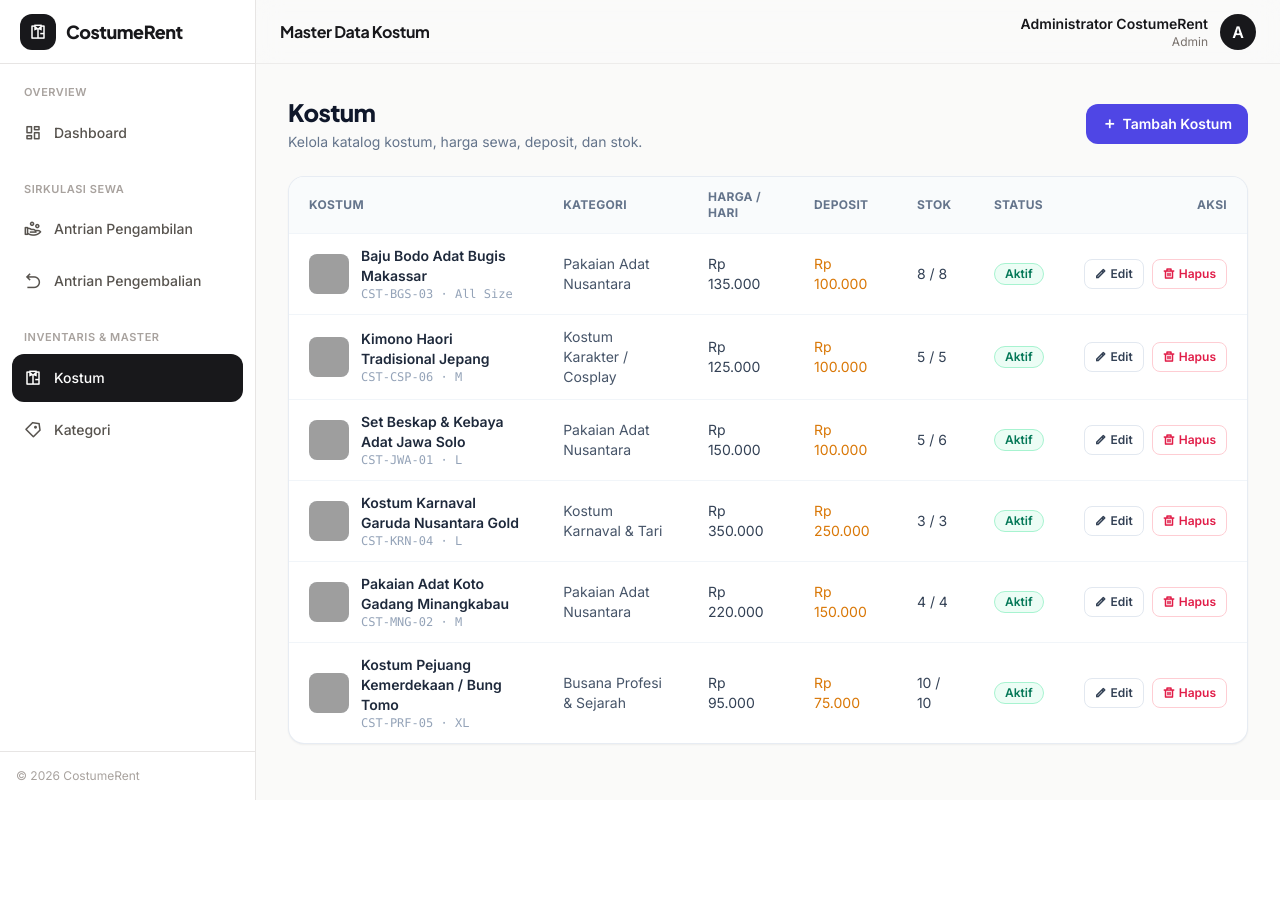
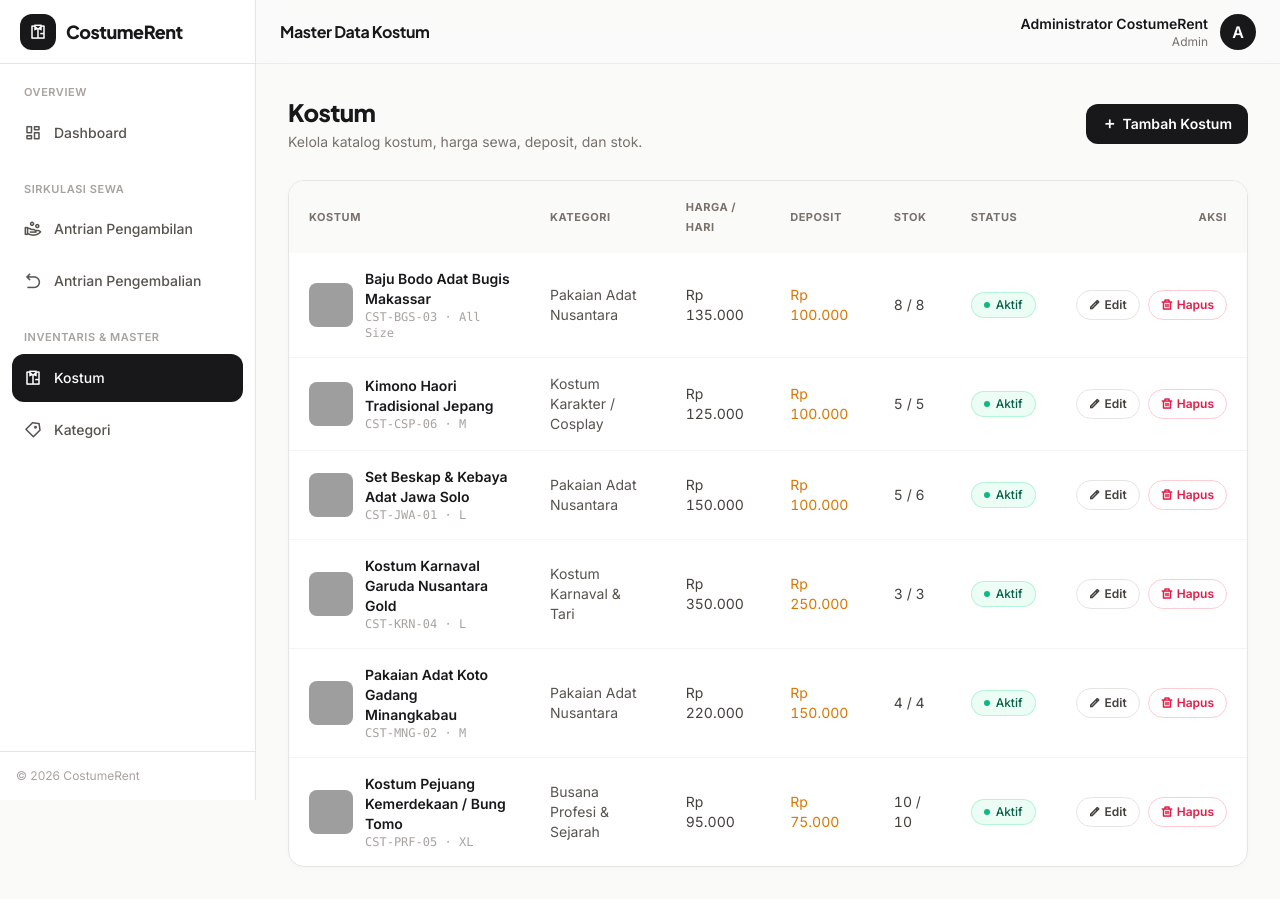
Before and after one commit to bobss11/costumerent, a Laravel app: page /admin/costumes in a window 1280 px wide. Before the commit the page ends 800 px from the top, so only its background shows below. Run offline with Laravel 12, Linux system fonts and the light colour scheme; a user stored in the database is signed in; data comes from the database, SQL or seed files in the repository; some libraries are stand-ins or nearby versions; grey boxes are pictures that could not be loaded.

Commit message:
redesign: costume & category master data tables and forms

```diff
--- a/resources/views/admin/categories/create.blade.php
+++ b/resources/views/admin/categories/create.blade.php
@@ -5,10 +5,10 @@
 
 @section('content')
     <div class="mx-auto max-w-2xl">
-        <a href="{{ route('admin.categories.index') }}" class="mb-4 inline-flex items-center gap-1.5 text-sm font-medium text-slate-500 transition hover:text-slate-800">
+        <a href="{{ route('admin.categories.index') }}" class="mb-4 inline-flex items-center gap-1.5 text-sm font-medium text-stone-500 transition hover:text-zinc-900">
             <i class="ri-arrow-left-line"></i> Kembali ke daftar kategori
         </a>
-        <form method="POST" action="{{ route('admin.categories.store') }}" class="rounded-2xl border border-slate-200/80 bg-white p-6 shadow-sm">
+        <form method="POST" action="{{ route('admin.categories.store') }}" class="rounded-2xl border border-stone-200 bg-white p-6 shadow-soft">
             @csrf
             @include('admin.categories._form')
         </form>
--- a/resources/views/admin/categories/edit.blade.php
+++ b/resources/views/admin/categories/edit.blade.php
@@ -5,10 +5,10 @@
 
 @section('content')
     <div class="mx-auto max-w-2xl">
-        <a href="{{ route('admin.categories.index') }}" class="mb-4 inline-flex items-center gap-1.5 text-sm font-medium text-slate-500 transition hover:text-slate-800">
+        <a href="{{ route('admin.categories.index') }}" class="mb-4 inline-flex items-center gap-1.5 text-sm font-medium text-stone-500 transition hover:text-zinc-900">
             <i class="ri-arrow-left-line"></i> Kembali ke daftar kategori
         </a>
-        <form method="POST" action="{{ route('admin.categories.update', $category) }}" class="rounded-2xl border border-slate-200/80 bg-white p-6 shadow-sm">
+        <form method="POST" action="{{ route('admin.categories.update', $category) }}" class="rounded-2xl border border-stone-200 bg-white p-6 shadow-soft">
             @csrf
             @method('PUT')
             @include('admin.categories._form')
--- a/resources/views/admin/costumes/create.blade.php
+++ b/resources/views/admin/costumes/create.blade.php
@@ -5,10 +5,10 @@
 
 @section('content')
     <div class="mx-auto max-w-3xl">
-        <a href="{{ route('admin.costumes.index') }}" class="mb-4 inline-flex items-center gap-1.5 text-sm font-medium text-slate-500 transition hover:text-slate-800">
+        <a href="{{ route('admin.costumes.index') }}" class="mb-4 inline-flex items-center gap-1.5 text-sm font-medium text-stone-500 transition hover:text-zinc-900">
             <i class="ri-arrow-left-line"></i> Kembali ke daftar kostum
         </a>
-        <form method="POST" action="{{ route('admin.costumes.store') }}" class="rounded-2xl border border-slate-200/80 bg-white p-6 shadow-sm">
+        <form method="POST" action="{{ route('admin.costumes.store') }}" class="rounded-2xl border border-stone-200 bg-white p-6 shadow-soft">
             @csrf
             @include('admin.costumes._form')
         </form>
--- a/resources/views/admin/costumes/edit.blade.php
+++ b/resources/views/admin/costumes/edit.blade.php
@@ -5,10 +5,10 @@
 
 @section('content')
     <div class="mx-auto max-w-3xl">
-        <a href="{{ route('admin.costumes.index') }}" class="mb-4 inline-flex items-center gap-1.5 text-sm font-medium text-slate-500 transition hover:text-slate-800">
+        <a href="{{ route('admin.costumes.index') }}" class="mb-4 inline-flex items-center gap-1.5 text-sm font-medium text-stone-500 transition hover:text-zinc-900">
             <i class="ri-arrow-left-line"></i> Kembali ke daftar kostum
         </a>
-        <form method="POST" action="{{ route('admin.costumes.update', $costume) }}" class="rounded-2xl border border-slate-200/80 bg-white p-6 shadow-sm">
+        <form method="POST" action="{{ route('admin.costumes.update', $costume) }}" class="rounded-2xl border border-stone-200 bg-white p-6 shadow-soft">
             @csrf
             @method('PUT')
             @include('admin.costumes._form')
--- a/resources/views/admin/costumes/index.blade.php
+++ b/resources/views/admin/costumes/index.blade.php
@@ -17,67 +17,67 @@
         </div>
     @endif
 
-    <div class="mb-6 flex flex-wrap items-center justify-between gap-3">
+    <div class="mb-7 flex flex-wrap items-center justify-between gap-3">
         <div>
-            <h2 class="text-2xl font-extrabold tracking-tight text-slate-900">Kostum</h2>
-            <p class="mt-1 text-sm text-slate-500">Kelola katalog kostum, harga sewa, deposit, dan stok.</p>
+            <h2 class="font-display text-2xl font-extrabold tracking-tight text-zinc-900">Kostum</h2>
+            <p class="mt-1 text-sm text-stone-500">Kelola katalog kostum, harga sewa, deposit, dan stok.</p>
         </div>
         <a href="{{ route('admin.costumes.create') }}"
-           class="inline-flex items-center gap-1.5 rounded-xl bg-indigo-600 px-4 py-2.5 text-sm font-semibold text-white transition hover:bg-indigo-700">
+           class="inline-flex items-center gap-1.5 rounded-xl bg-zinc-900 px-4 py-2.5 text-sm font-semibold text-white transition hover:bg-zinc-800">
             <i class="ri-add-line"></i> Tambah Kostum
         </a>
     </div>
 
-    <div class="overflow-hidden rounded-2xl border border-slate-200/80 bg-white shadow-sm">
+    <div class="overflow-hidden rounded-2xl border border-stone-200 bg-white shadow-soft">
         <div class="overflow-x-auto">
-            <table class="min-w-full divide-y divide-slate-100 text-sm">
-                <thead class="bg-slate-50/80 text-left text-xs font-semibold uppercase tracking-wide text-slate-500">
+            <table class="min-w-full text-sm">
+                <thead class="bg-stone-50 text-left text-[11px] font-semibold uppercase tracking-wider text-stone-500">
                     <tr>
-                        <th class="px-5 py-3">Kostum</th>
-                        <th class="px-5 py-3">Kategori</th>
-                        <th class="px-5 py-3">Harga / Hari</th>
-                        <th class="px-5 py-3">Deposit</th>
-                        <th class="px-5 py-3">Stok</th>
-                        <th class="px-5 py-3">Status</th>
-                        <th class="px-5 py-3 text-right">Aksi</th>
+                        <th class="px-5 py-4">Kostum</th>
+                        <th class="px-5 py-4">Kategori</th>
+                        <th class="px-5 py-4">Harga / Hari</th>
+                        <th class="px-5 py-4">Deposit</th>
+                        <th class="px-5 py-4">Stok</th>
+                        <th class="px-5 py-4">Status</th>
+                        <th class="px-5 py-4 text-right">Aksi</th>
                     </tr>
                 </thead>
-                <tbody class="divide-y divide-slate-100">
+                <tbody class="divide-y divide-stone-100">
                     @forelse($costumes as $costume)
-                        <tr class="hover:bg-slate-50/60">
-                            <td class="px-5 py-3">
+                        <tr class="hover:bg-stone-50/80">
+                            <td class="px-5 py-4">
                                 <div class="flex items-center gap-3">
-                                    <div class="h-10 w-10 flex-shrink-0 overflow-hidden rounded-lg bg-slate-100">
+                                    <div class="h-11 w-11 flex-shrink-0 overflow-hidden rounded-lg bg-stone-100">
                                         <img src="{{ $costume->image_url }}" alt="{{ $costume->name }}" onerror="this.onerror=null;this.src='{{ asset('images/costume-placeholder.svg') }}';" class="h-full w-full object-cover">
                                     </div>
                                     <div>
-                                        <p class="font-semibold text-slate-800">{{ $costume->name }}</p>
-                                        <p class="font-mono text-xs text-slate-400">{{ $costume->code }} · {{ $costume->size }}</p>
+                                        <p class="font-semibold text-zinc-900">{{ $costume->name }}</p>
+                                        <p class="font-mono text-xs tabular-nums text-stone-400">{{ $costume->code }} · {{ $costume->size }}</p>
                                     </div>
                                 </div>
                             </td>
-                            <td class="px-5 py-3 text-slate-600">{{ $costume->category->name ?? '—' }}</td>
-                            <td class="px-5 py-3 text-slate-700">{{ rupiah($costume->rental_price_per_day) }}</td>
-                            <td class="px-5 py-3 text-amber-600">{{ rupiah($costume->deposit_amount) }}</td>
-                            <td class="px-5 py-3 text-slate-700">{{ $costume->stock_available }} / {{ $costume->stock_total }}</td>
-                            <td class="px-5 py-3">
+                            <td class="px-5 py-4 text-stone-600">{{ $costume->category->name ?? '—' }}</td>
+                            <td class="px-5 py-4 tabular-nums text-stone-700">{{ rupiah($costume->rental_price_per_day) }}</td>
+                            <td class="px-5 py-4 tabular-nums text-accent">{{ rupiah($costume->deposit_amount) }}</td>
+                            <td class="px-5 py-4 tabular-nums text-stone-700">{{ $costume->stock_available }} / {{ $costume->stock_total }}</td>
+                            <td class="px-5 py-4">
                                 @if($costume->is_active)
-                                    <span class="inline-flex items-center gap-1 rounded-full border border-emerald-200 bg-emerald-50 px-2.5 py-0.5 text-xs font-semibold text-emerald-700">Aktif</span>
+                                    <span class="inline-flex items-center gap-1.5 rounded-full border border-emerald-200/80 bg-emerald-50 px-3 py-1 text-xs font-medium text-emerald-800"><span class="h-1.5 w-1.5 rounded-full bg-emerald-500"></span> Aktif</span>
                                 @else
-                                    <span class="inline-flex items-center gap-1 rounded-full border border-slate-200 bg-slate-100 px-2.5 py-0.5 text-xs font-semibold text-slate-500">Nonaktif</span>
+                                    <span class="inline-flex items-center gap-1.5 rounded-full border border-stone-200 bg-stone-100 px-3 py-1 text-xs font-medium text-stone-500"><span class="h-1.5 w-1.5 rounded-full bg-stone-400"></span> Nonaktif</span>
                                 @endif
                             </td>
-                            <td class="px-5 py-3">
+                            <td class="px-5 py-4">
                                 <div class="flex items-center justify-end gap-2">
                                     <a href="{{ route('admin.costumes.edit', $costume) }}"
-                                       class="inline-flex items-center gap-1 rounded-lg border border-slate-200 px-2.5 py-1.5 text-xs font-semibold text-slate-700 transition hover:bg-slate-50">
+                                       class="inline-flex items-center gap-1 rounded-full border border-stone-200 px-3 py-1.5 text-xs font-semibold text-stone-700 transition hover:bg-stone-50">
                                         <i class="ri-pencil-line"></i> Edit
                                     </a>
                                     <form method="POST" action="{{ route('admin.costumes.destroy', $costume) }}"
                                           onsubmit="return confirm('Hapus kostum {{ $costume->name }}?');">
                                         @csrf
                                         @method('DELETE')
-                                        <button type="submit" class="inline-flex items-center gap-1 rounded-lg border border-rose-200 px-2.5 py-1.5 text-xs font-semibold text-rose-600 transition hover:bg-rose-50">
+                                        <button type="submit" class="inline-flex items-center gap-1 rounded-full border border-rose-200 px-3 py-1.5 text-xs font-semibold text-rose-600 transition hover:bg-rose-50">
                                             <i class="ri-delete-bin-line"></i> Hapus
                                         </button>
                                     </form>
@@ -86,7 +86,7 @@
                         </tr>
                     @empty
                         <tr>
-                            <td colspan="7" class="px-5 py-10 text-center text-sm text-slate-400">Belum ada kostum.</td>
+                            <td colspan="7" class="px-5 py-12 text-center text-sm text-stone-400">Belum ada kostum.</td>
                         </tr>
                     @endforelse
                 </tbody>
```
Also changed, not shown: resources/views/admin/categories/_form.blade.php (+6 -6 lines), resources/views/admin/categories/index.blade.php (+22 -22 lines), resources/views/admin/costumes/_form.blade.php (+18 -18 lines).
